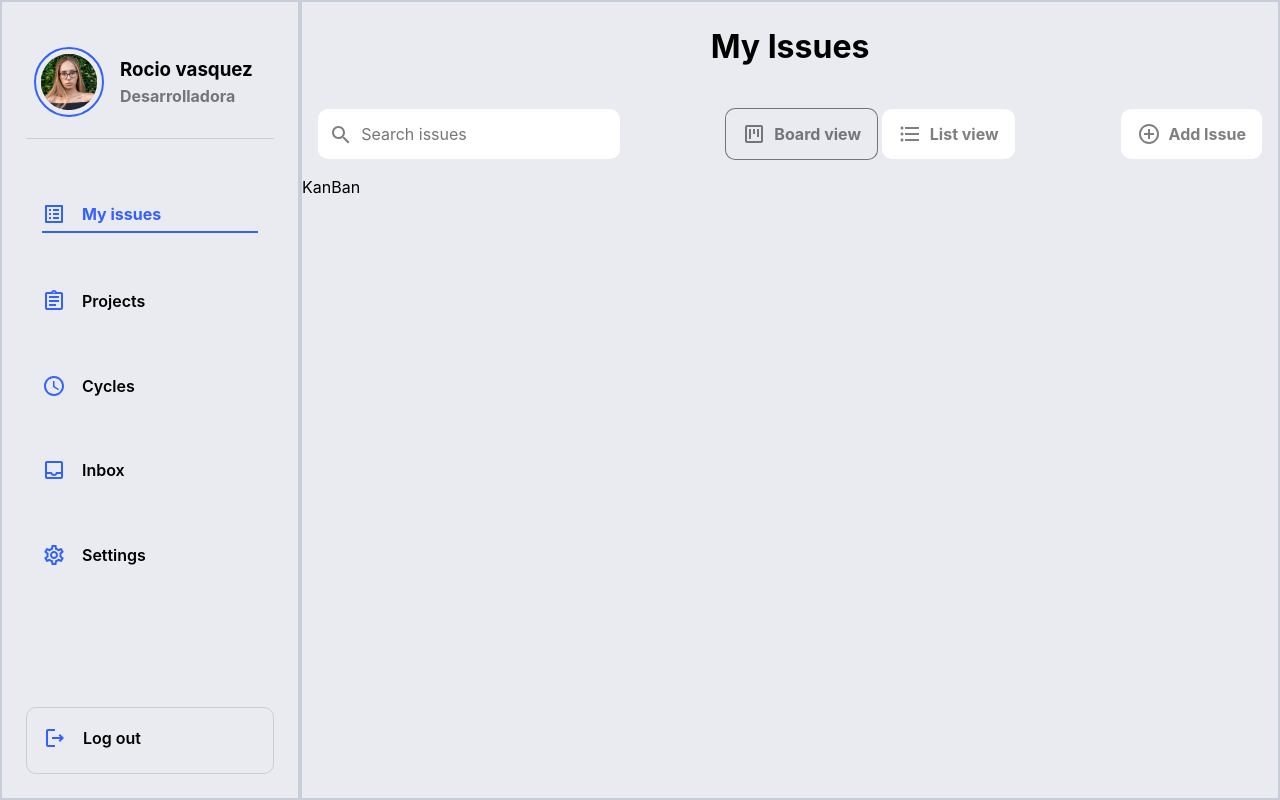
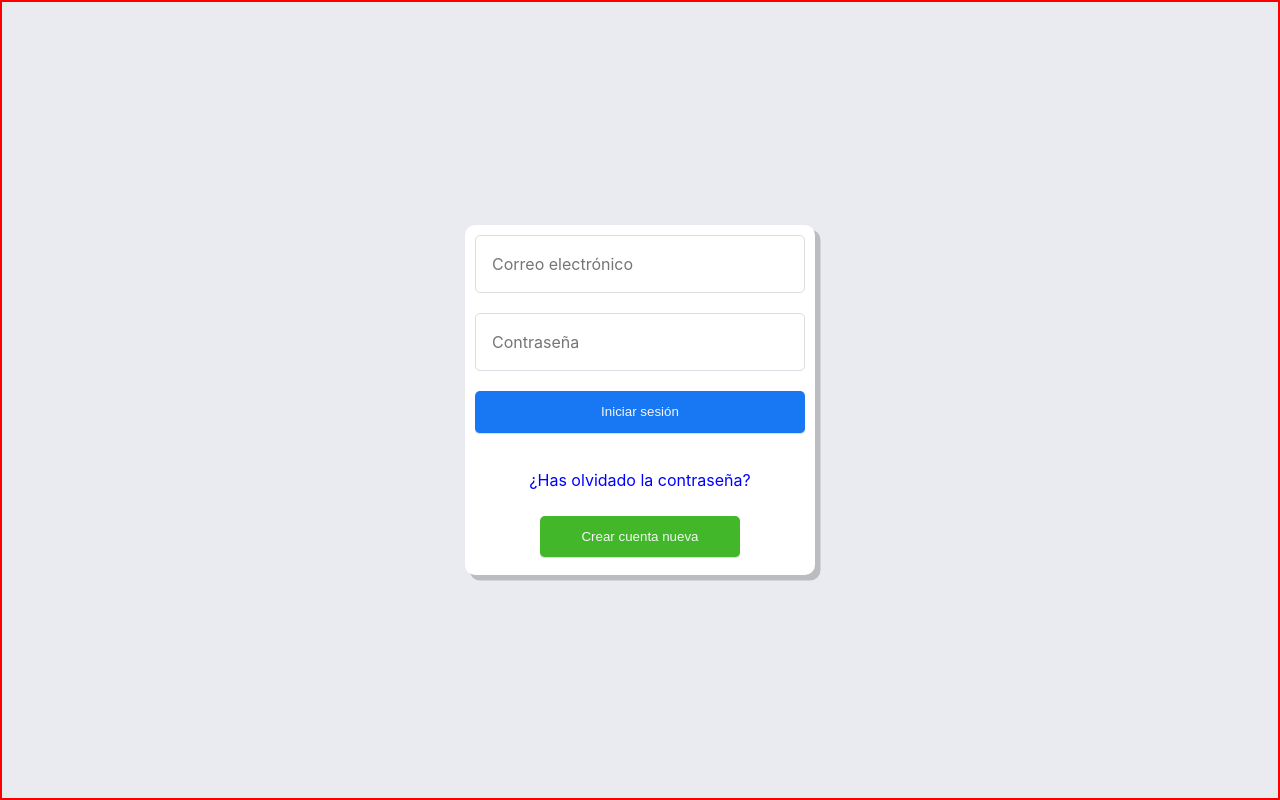
Before and after one commit to nds-fsd/linear, a React app in the folder frontend/: page / in a window 1280 px wide. Before the commit this address led to /my-issues. Built offline with nearby package versions, Linux system fonts and the light colour scheme; the HTML template or start-up script is replaced by a standard one.

Commit message:
maquetación del login

```diff
--- a/frontend/src/App.jsx
+++ b/frontend/src/App.jsx
@@ -1,12 +1,15 @@
 import "./App.css";
 import Home from "./pages/home/home";
+import Login from "./pages/login/login";
 
 function App() {
 
     return (
     <div className="app">
-      <Home/>
+      {/* <Home/> */}
+      <Login/>
     </div>
+
 
 
   )
--- /dev/null
+++ b/frontend/src/pages/login/login.jsx
@@ -0,0 +1,33 @@
+import loginStyles from './login.module.css';
+import {useForm} from 'react-hook-form';
+const Login = () => {
+
+    const { register, handleSubmit, watch, formState: { errors } } = useForm();
+    const onSubmit = data => console.log(data);
+    console.log(watch("example"));
+
+
+    return (
+
+    <div className={loginStyles.loginContainer}>
+        <form className={loginStyles.formContainer} onSubmit={handleSubmit(onSubmit)}>
+
+            <input className={loginStyles.userData} type="email" placeholder="Correo electrónico" {...register("example")} />
+            <input className={loginStyles.userData} type="password" placeholder="Contraseña"{...register("exampleRequired", { required: true })} />
+            {/* {errors.exampleRequired && <span>This field is required</span>} */}
+            <input className={loginStyles.login} type="submit" value="Iniciar sesión" />
+            <br></br>
+            <a className={loginStyles.forgetPass} href="#">¿Has olvidado la contraseña?</a>
+            <br></br>
+            <div className={loginStyles.linea}></div>
+            <div className={loginStyles.positionNewUser}>
+            <input className={loginStyles.newUser} type="button" value="Crear cuenta nueva" />
+            </div>
+        </form>
+
+    </div>
+
+    );
+}
+
+export default Login;
--- /dev/null
+++ b/frontend/src/pages/login/login.module.css
@@ -0,0 +1,98 @@
+* {
+    /* font-family: 'Lato', serif; */
+
+}
+
+.loginContainer {
+    display: flex;
+    align-items: center;
+    justify-content: center;
+    width: 100%;
+    height:100%;
+    border: 2px solid red;
+    /* background-color:  #E9EBF0; */
+    background-color: var(--main-bg-color);
+}
+
+.formContainer {
+    display: flex;
+    flex-direction:column;
+    width: 350px;
+    height: 350px;
+    /* border: 2px solid #363636; */
+    border-radius: 10px;
+    box-shadow: 5px 5px 0.5px 0.5px #00000033;
+    background: #fff;
+    /* color:#1c1e21 */
+}
+
+.userData {
+    all:unset;
+    border-radius: 5px;
+    padding: 1em;
+    margin: 10px;
+    color: rgb(97, 93, 93);
+    border: 1px solid #dadde1;
+
+
+}
+.login {
+    margin: 10px;
+    padding: 1em;
+    border-radius: 5px;
+    /* background-color: #3361FF; */
+    background-color: #1877f2;
+    color: whitesmoke;
+    cursor: pointer;
+    border: #363636;
+    border-bottom: 1px solid #dadde1;
+}
+.login:hover {
+
+    background: blue;
+    /* color: white;  */
+}
+
+
+
+.forgetPass {
+    display: flex;
+    align-items: center;
+    justify-content: center;
+    text-decoration:none;
+    color: blue;
+
+}
+.forgetPass:hover {
+    text-decoration:underline
+}
+
+/* .linea {
+
+    border-top: 1px solid black;
+    height: 2px;
+    max-width: 200px;
+    padding: 0;
+    margin: 20px auto 0 auto;
+} */
+
+.newUser {
+    display:flex;
+    justify-content: center;
+    cursor: pointer;
+    width: 200px;
+    padding: 1em;
+    border-radius: 5px;
+    background-color: #42b72a;
+    color: whitesmoke;
+    border: #363636;
+    border-bottom: 1px solid #dadde1;
+
+}
+.newUser:hover {
+    background: rgb(54, 196, 101);
+}
+.positionNewUser {
+    display:flex;
+    justify-content: center;
+}
```
